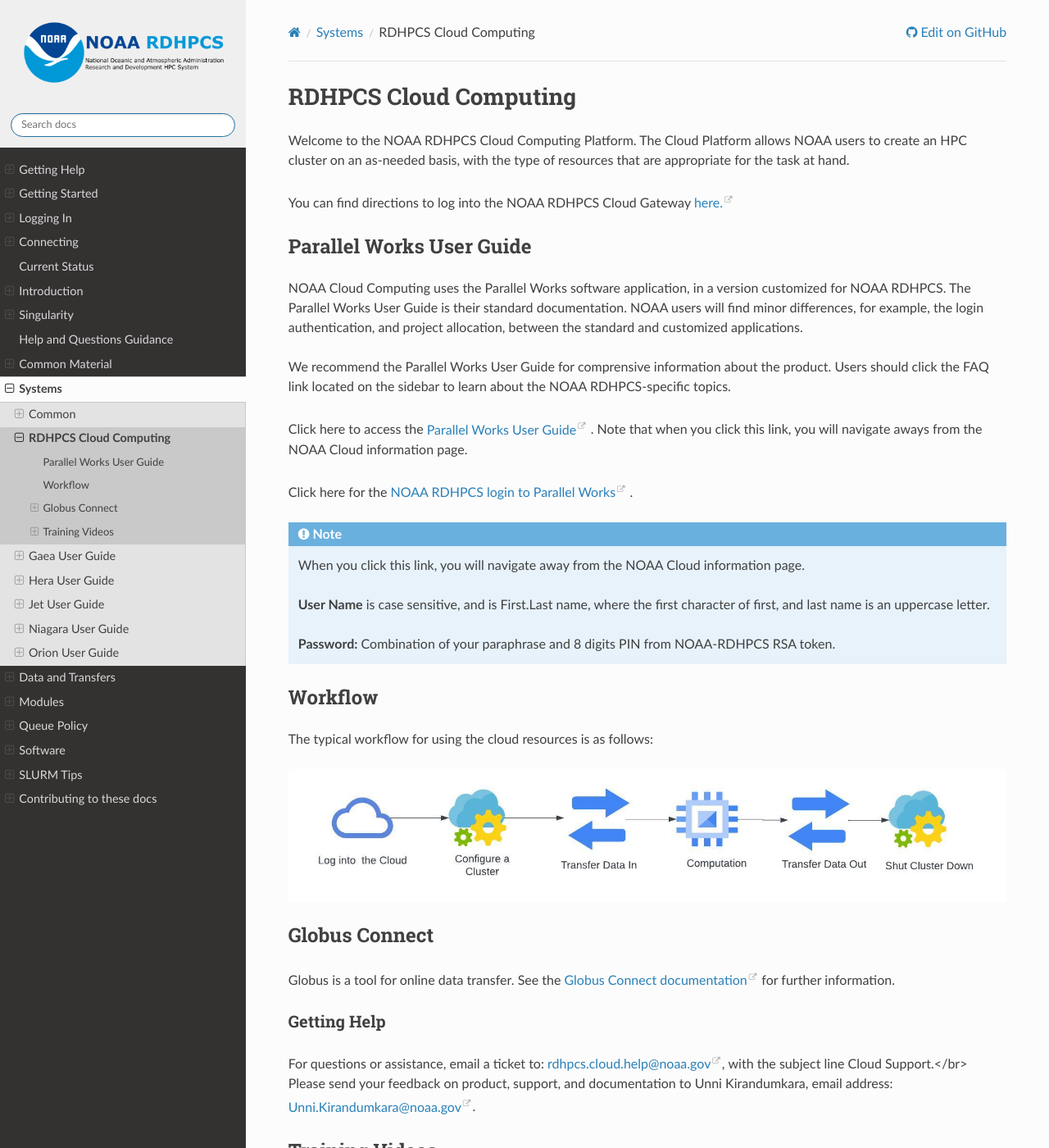
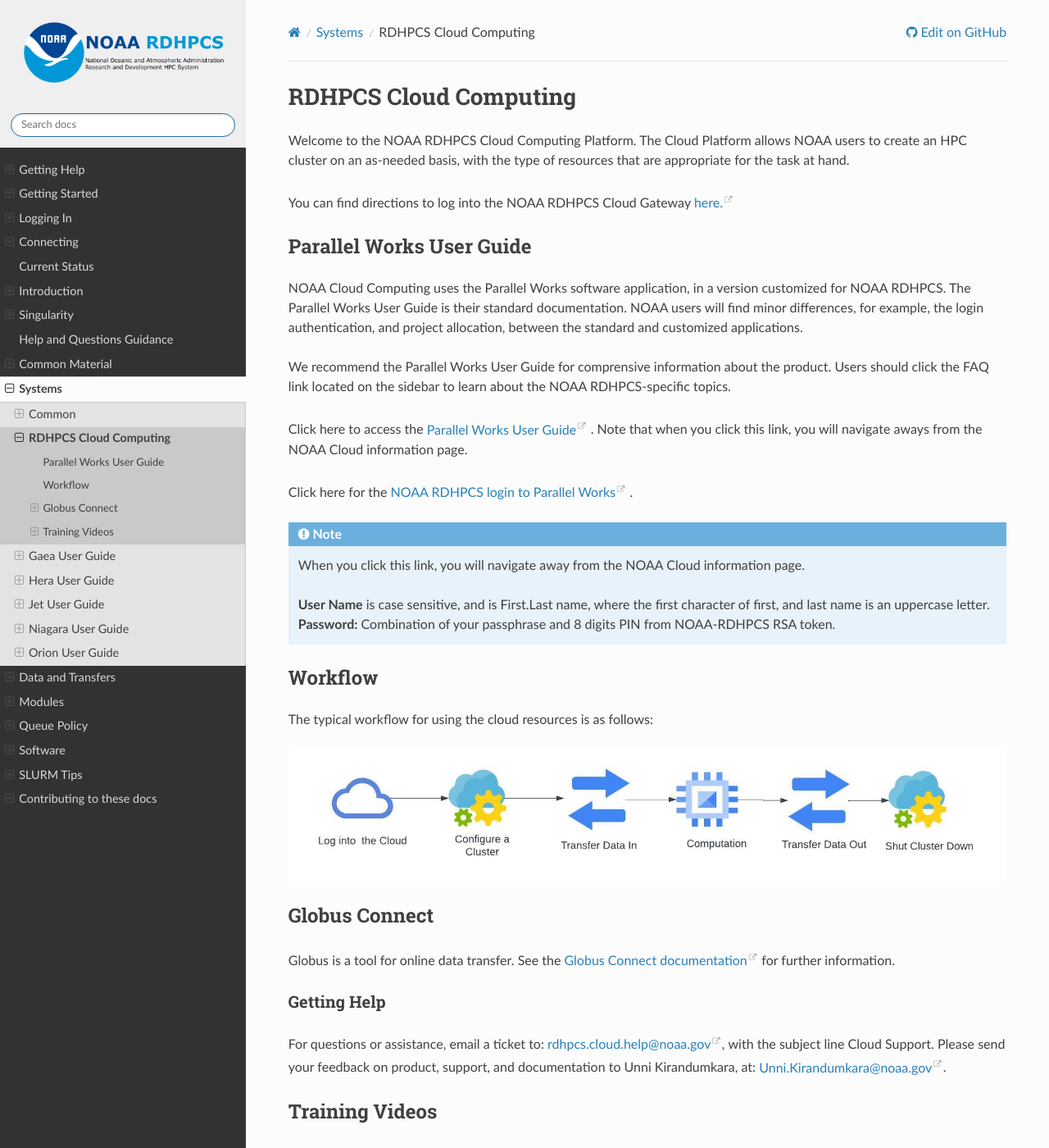
Before and after one commit to NOAA-RDHPCS/noaa-rdhpcs.github.io, a Sphinx documentation site: the page built from source/systems/cloud_user_guide.rst, in a window 1280 px wide and 1400 px high. Shown: the whole window at 82% size. Built offline with Sphinx 7.4.7 and the Read the Docs theme 2.0.0, drawn with Linux system fonts in a browser that asks for light colours; pages that are not in the unit, such as notebooks, are missing from menus.

Commit message:
note and link correction

```diff
--- a/source/systems/cloud_user_guide.rst
+++ b/source/systems/cloud_user_guide.rst
@@ -26,8 +26,7 @@ Click here for the `NOAA RDHPCS login to Parallel Works <https://noaa.parallel.w
     When you click this link, you will navigate away from the NOAA Cloud information page.
 
     **User Name** is case sensitive, and is First.Last name, where the first character of first, and last name is an uppercase letter.
-
-    **Password:** Combination of your paraphrase and 8 digits PIN from NOAA-RDHPCS RSA token.
+    **Password:** Combination of your passphrase and 8 digits PIN from NOAA-RDHPCS RSA token.
 
 
 Workflow
@@ -49,8 +48,8 @@ See the `Globus Connect documentation <https://clouddocs.rdhpcs.noaa.gov/wiki/in
 Getting Help
 ------------
 
-For questions or assistance, email a ticket to: rdhpcs.cloud.help@noaa.gov, with the subject line Cloud Support.</br>
-Please send your feedback on product, support, and documentation to Unni Kirandumkara, email address: Unni.Kirandumkara@noaa.gov.
+For questions or assistance, email a ticket to: rdhpcs.cloud.help@noaa.gov, with the subject line Cloud Support.
+Please send your feedback on product, support, and documentation to Unni Kirandumkara, at: Unni.Kirandumkara@noaa.gov.
 
 Training Videos
 ===============
```
